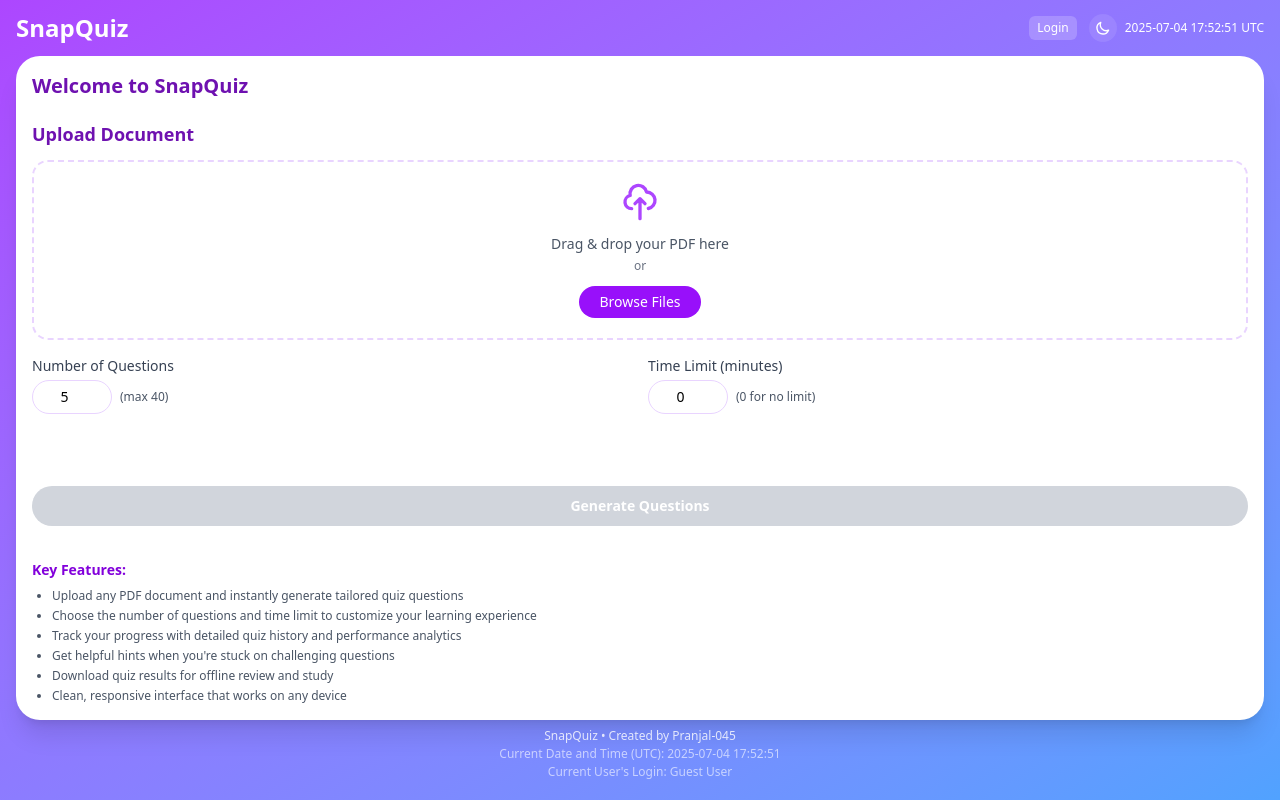
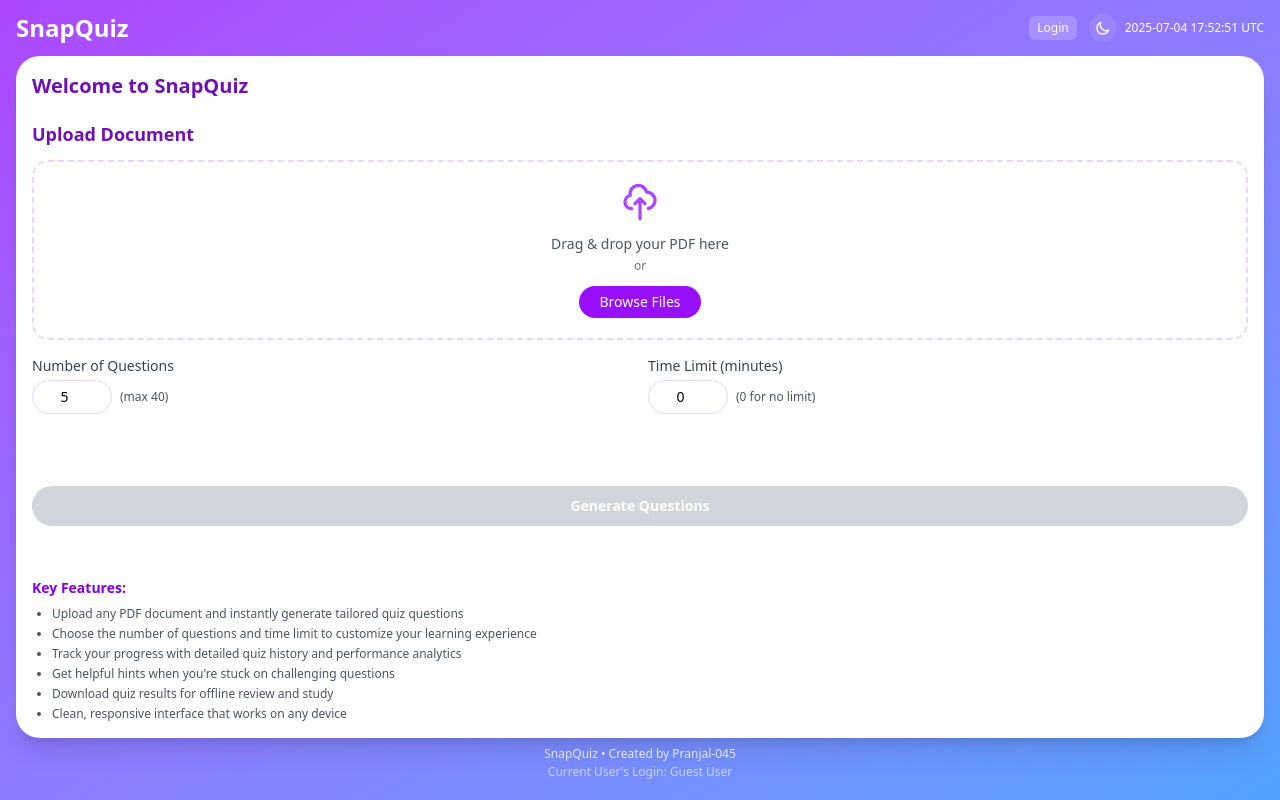
Before and after one commit to Pranjal-045/snapQuiz, a React (Vite) app in the folder client/: page / in a window 1280 px wide. Built offline with nearby package versions, Linux system fonts and the light colour scheme.

Commit message:
Update App.jsx

```diff
--- a/client/src/App.jsx
+++ b/client/src/App.jsx
@@ -2125,9 +2125,6 @@ Current User's Login: ${user?.username || 'Guest User'}`;
     SnapQuiz • Created by Pranjal-045
   </p>
   <p className={`text-xs mt-0.5 ${darkMode ? "text-white/40" : "text-white/60"}`}>
-    Current Date and Time (UTC): {formattedDateTime}
-  </p>
-  <p className={`text-xs mt-0.5 ${darkMode ? "text-white/40" : "text-white/60"}`}>
     Current User's Login: {user?.username || 'Guest User'}
   </p>
 </footer>
```
